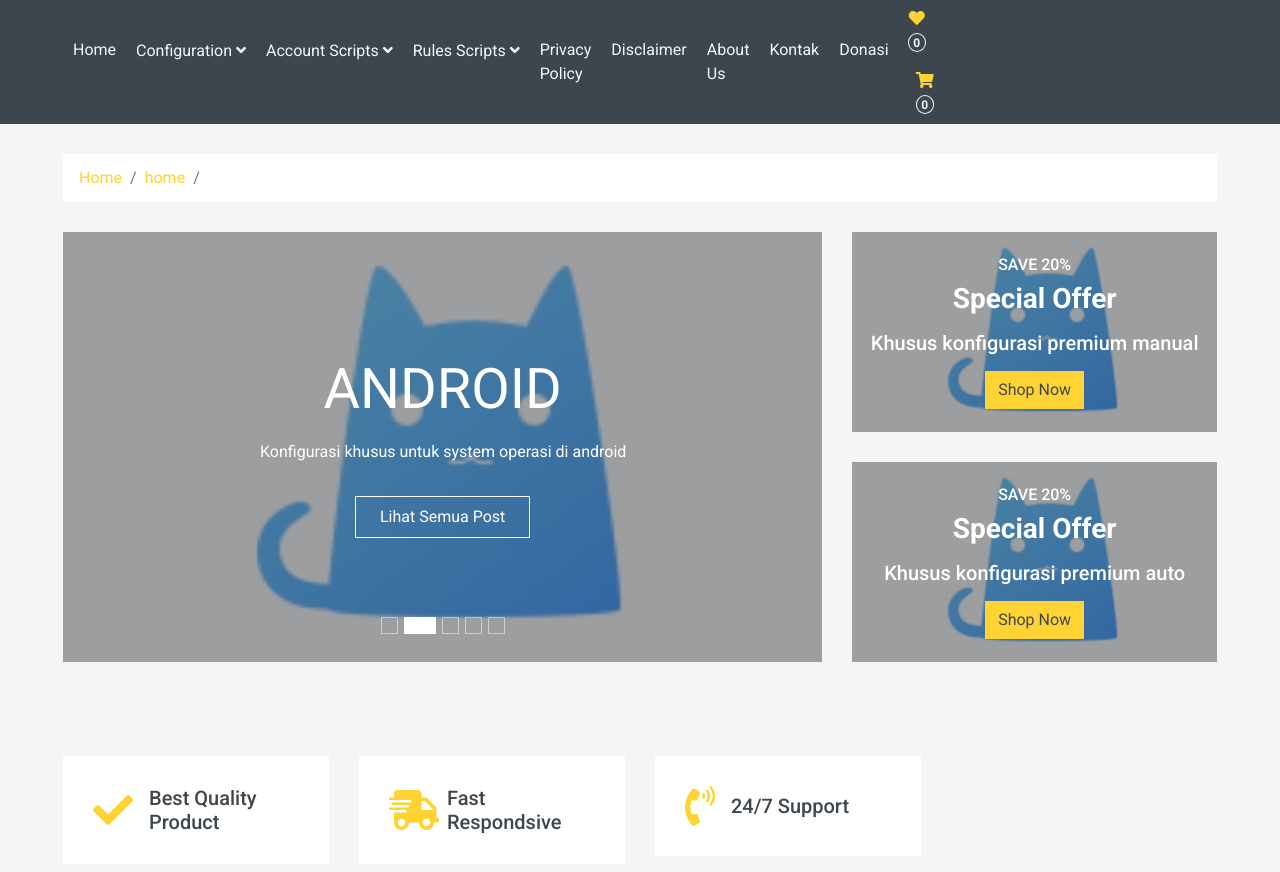
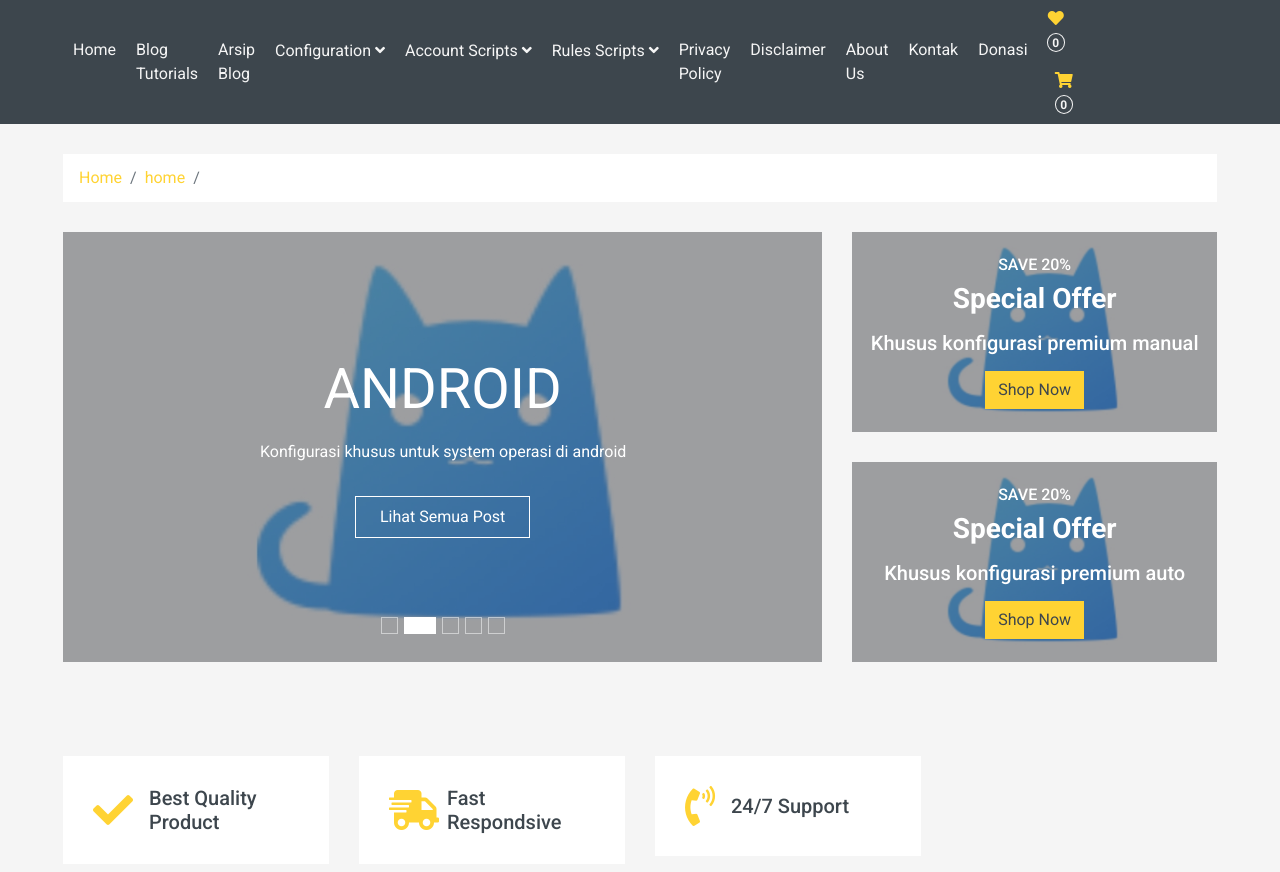
Before and after one commit to mwnsofficial/simaster, a Jekyll site: the page built from index.html, in a window 1280 px wide and 900 px high. Shown: the top 872 px of the window. Built offline with Jekyll 4.4.1, drawn with Linux system fonts in a browser that asks for light colours; nearby versions of some CDN libraries.

Commit message:
Update navbar.html

```diff
--- a/_includes/navbar.html
+++ b/_includes/navbar.html
@@ -13,6 +13,8 @@
                     <div class="collapse navbar-collapse justify-content-between" id="navbarCollapse">
                         <div class="navbar-nav mr-auto py-0">
                             <a href="/index.html" class="nav-item nav-link">Home</a>
+                            <a href="/blog.html" class="nav-item nav-link">Blog Tutorials</a>
+                            <a href="/arsip.html" class="nav-item nav-link">Arsip Blog</a>
                             <div class="nav-item dropdown">
                                 <a href="#" class="nav-link dropdown-toggle" data-toggle="dropdown">Configuration <i class="fa fa-angle-down mt-1"></i></a>
                                 <div class="dropdown-menu bg-primary rounded-0 border-0 m-0">
```
